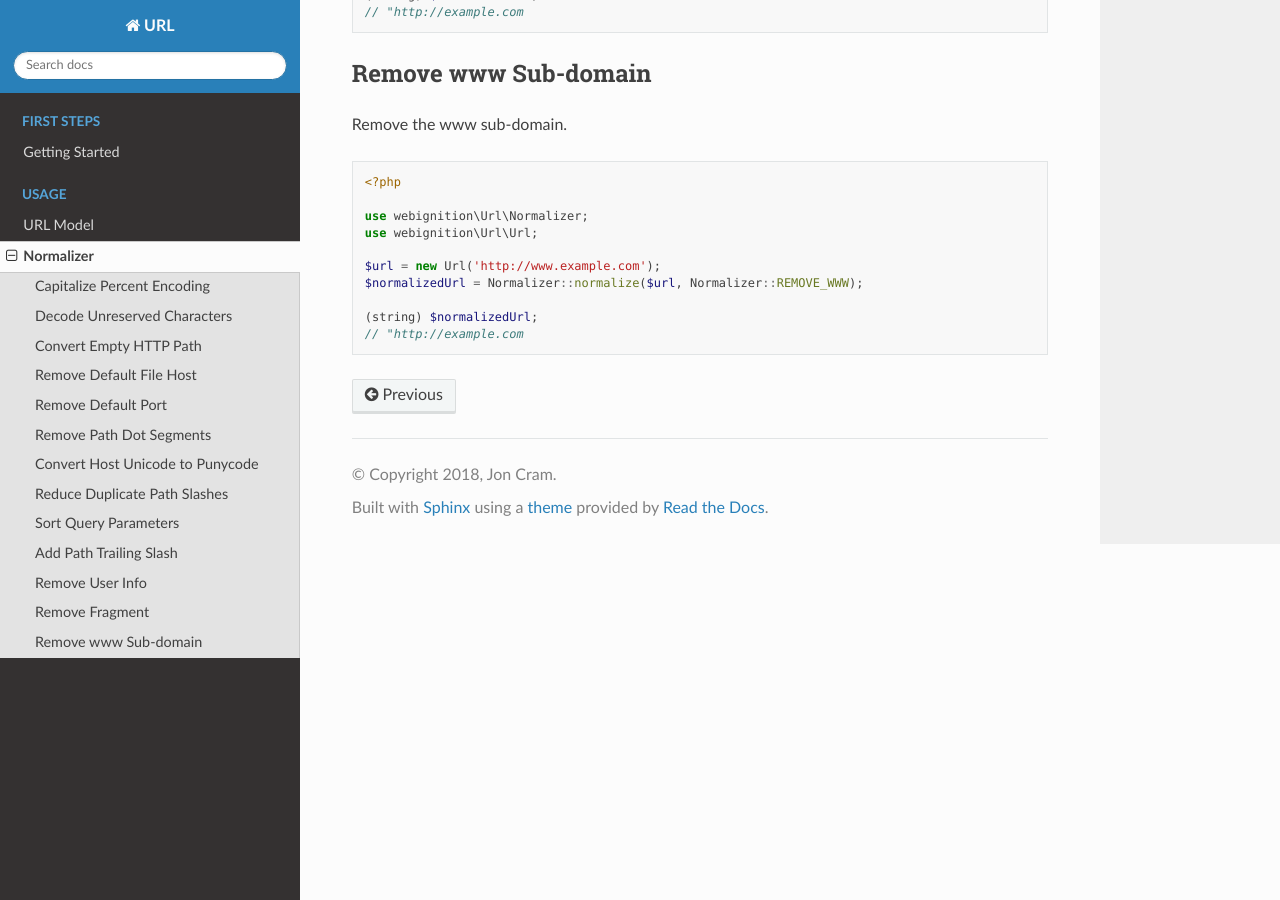
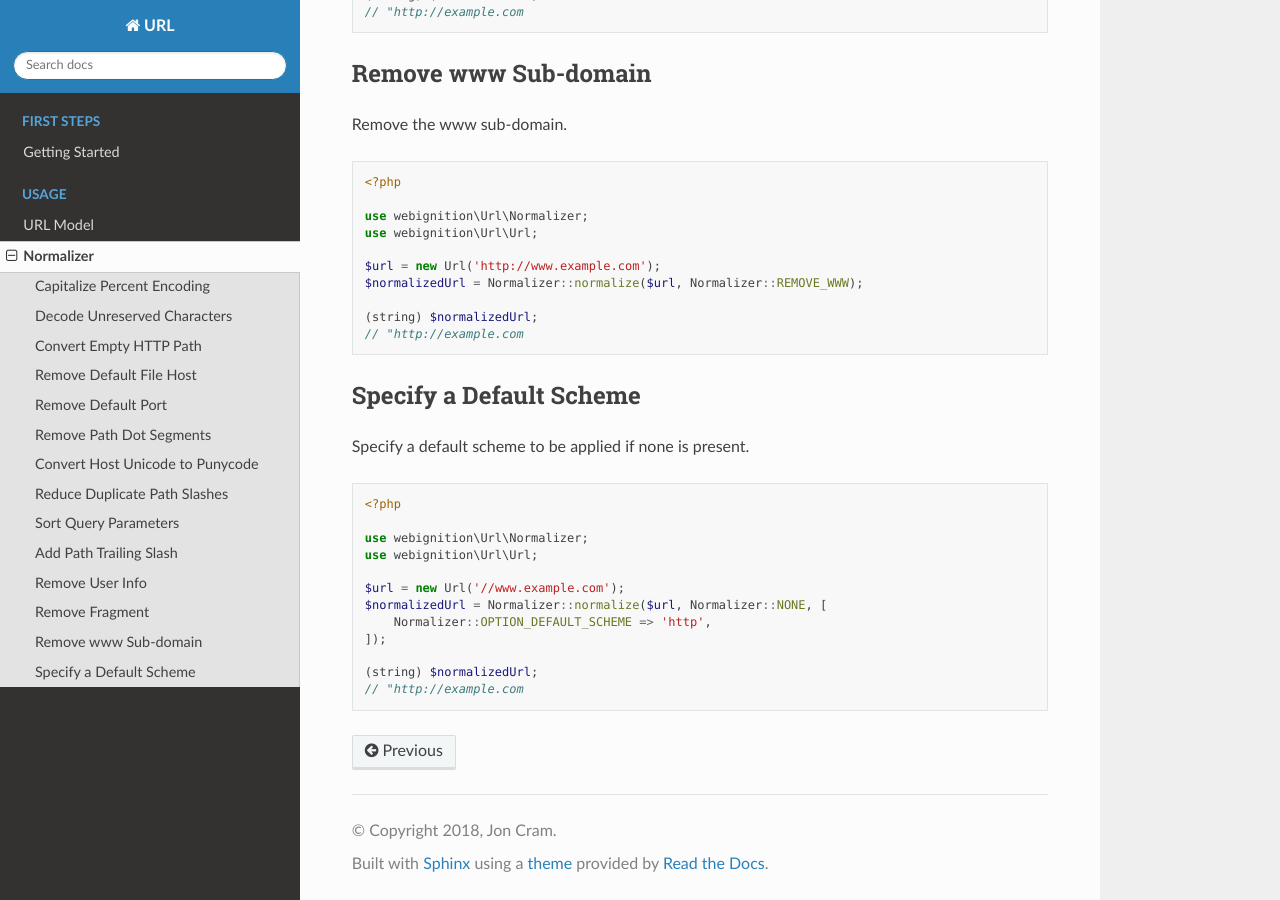
Before and after one commit to webignition/url, a Sphinx documentation site: the page built from docs/normalizer.rst, in a window 1280 px wide and 900 px high, scrolled down 4704 px. Built offline with Sphinx 7.4.7 and the Read the Docs theme 2.0.0, drawn with Linux system fonts in a browser that asks for light colours; some of the changed text lies outside the part shown.

Commit message:
Document default scheme

```diff
--- a/docs/includes/normalizer/normalizations-list.rst
+++ b/docs/includes/normalizer/normalizations-list.rst
@@ -11,6 +11,6 @@
 - :ref:`remove user info <normalizations-remove-user-info>`
 - :ref:`remove fragment <normalizations-remove-fragment>`
 - :ref:`remove www sub-domain <normalizations-remove-www>`
-- apply a default scheme if none is set
+- :ref:`specify a default scheme <normalizations-default-scheme>`
 - remove filenames from path by pattern
 - remove query parameters by pattern
--- a/docs/normalizer.rst
+++ b/docs/normalizer.rst
@@ -290,3 +290,26 @@ Remove the www sub-domain.
 
     (string) $normalizedUrl;
     // "http://example.com
+
+.. _normalizations-default-scheme:
+
+------------------------
+Specify a Default Scheme
+------------------------
+
+Specify a default scheme to be applied if none is present.
+
+.. code-block:: php
+
+    <?php
+
+    use webignition\Url\Normalizer;
+    use webignition\Url\Url;
+
+    $url = new Url('//www.example.com');
+    $normalizedUrl = Normalizer::normalize($url, Normalizer::NONE, [
+        Normalizer::OPTION_DEFAULT_SCHEME => 'http',
+    ]);
+
+    (string) $normalizedUrl;
+    // "http://example.com
```
